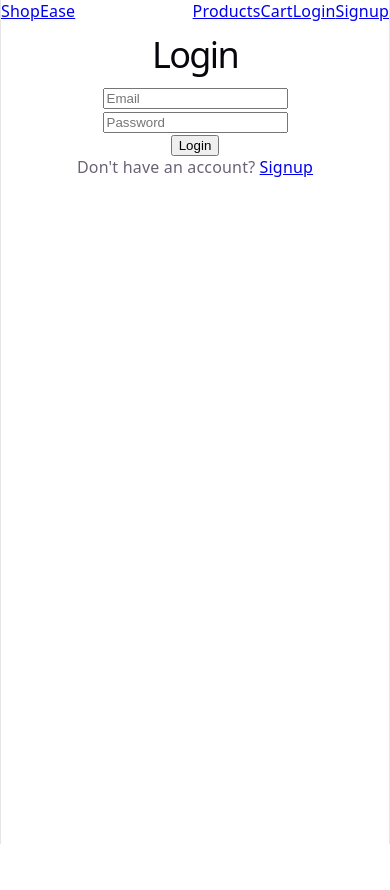
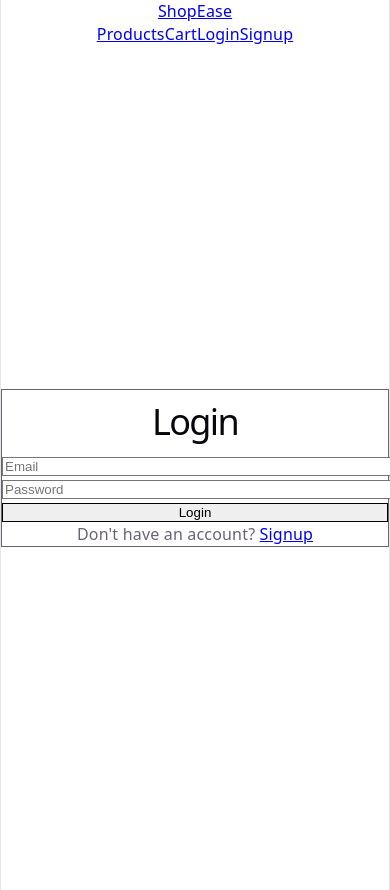
Before and after one commit to Vighnesh432/-ecommerce-react-springboot, a React app in the folder frontend/: page /login in a window 390 px wide. Before the commit the page ends 844 px from the top, so only its background shows below. Built offline with nearby package versions, Linux system fonts and the light colour scheme; the HTML template or start-up script is replaced by a standard one.

Commit message:
Improve responsive UI and modernize login layout

```diff
--- a/frontend/src/components/Navbar.jsx
+++ b/frontend/src/components/Navbar.jsx
@@ -9,12 +9,12 @@ function Navbar() {
   };
 
   return (
-    <nav className="flex items-center justify-between px-8 py-4 shadow-md bg-white">
+    <nav className="flex flex-col sm:flex-row items-center      justify-between px-4 sm:px-8 py-4 shadow-md bg-white gap-4">
       <div className="text-2xl font-bold">
         <Link to="/">ShopEase</Link>
       </div>
 
-      <div className="flex gap-6 items-center">
+      <div className="flex flex-wrap gap-4 sm:gap-6 items-center justify-center">
         <Link to="/">Products</Link>
         <Link to="/cart">Cart</Link>
 
--- a/frontend/src/components/ProductCard.jsx
+++ b/frontend/src/components/ProductCard.jsx
@@ -8,7 +8,7 @@ function ProductCard(props) {
 
   return (
     <div className="border rounded-2xl shadow-md p-6">
-      <h2 className="text-xl font-bold mb-2">
+      <h2 className="border rounded-lg py-2 hover:shadow-md transition">
         {product.name}
       </h2>
 
--- a/frontend/src/pages/Login.jsx
+++ b/frontend/src/pages/Login.jsx
@@ -31,9 +31,11 @@ function Login() {
     if (response.ok) {
       const data = await response.json();
 
-      localStorage.setItem("loggedInUser", JSON.stringify(data));
+      localStorage.setItem(
+        "loggedInUser",
+        JSON.stringify(data)
+      );
 
-      alert("Login successful!");
       navigate("/");
     } else {
       alert("Invalid credentials");
@@ -41,30 +43,40 @@ function Login() {
   };
 
   return (
-    <div>
-      <h1>Login</h1>
+    <div className="flex justify-center items-center min-h-screen">
+      <div className="border shadow-md rounded-2xl p-8 w-96">
+        <h1 className="text-3xl font-bold mb-6">
+          Login
+        </h1>
 
         <input
+          className="border w-full px-4 py-2 rounded-lg mb-4"
           type="email"
           name="email"
           placeholder="Email"
           onChange={handleChange}
         />
-      <br />
 
         <input
+          className="border w-full px-4 py-2 rounded-lg mb-4"
           type="password"
           name="password"
           placeholder="Password"
           onChange={handleChange}
         />
-      <br />
 
-      <button onClick={handleLogin}>Login</button>
+        <button
+          className="w-full border rounded-lg py-2"
+          onClick={handleLogin}
+        >
+          Login
+        </button>
 
-      <p>
-        Don't have an account? <Link to="/signup">Signup</Link>
+        <p className="mt-4">
+          Don&apos;t have an account?{" "}
+          <Link to="/signup">Signup</Link>
         </p>
+      </div>
     </div>
   );
 }
```
Lines whose indentation alone changed are shown as unchanged.
